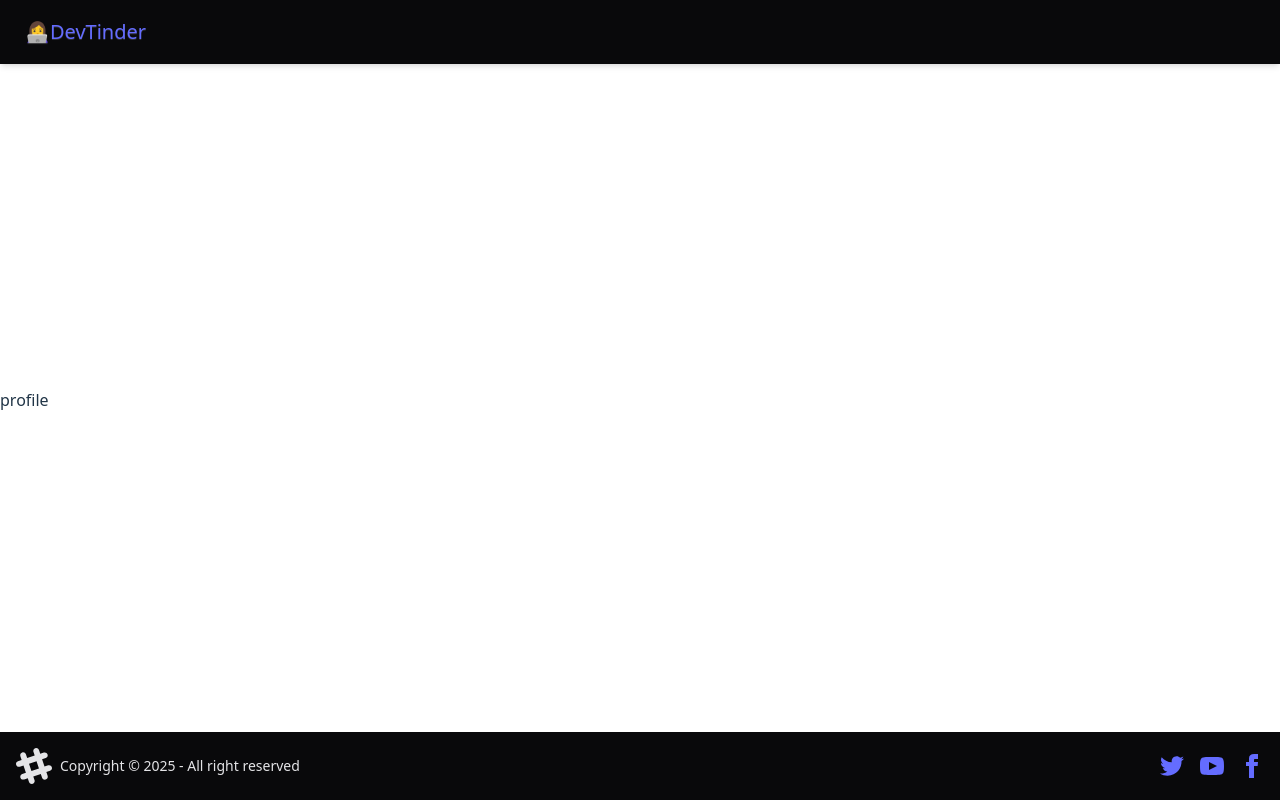
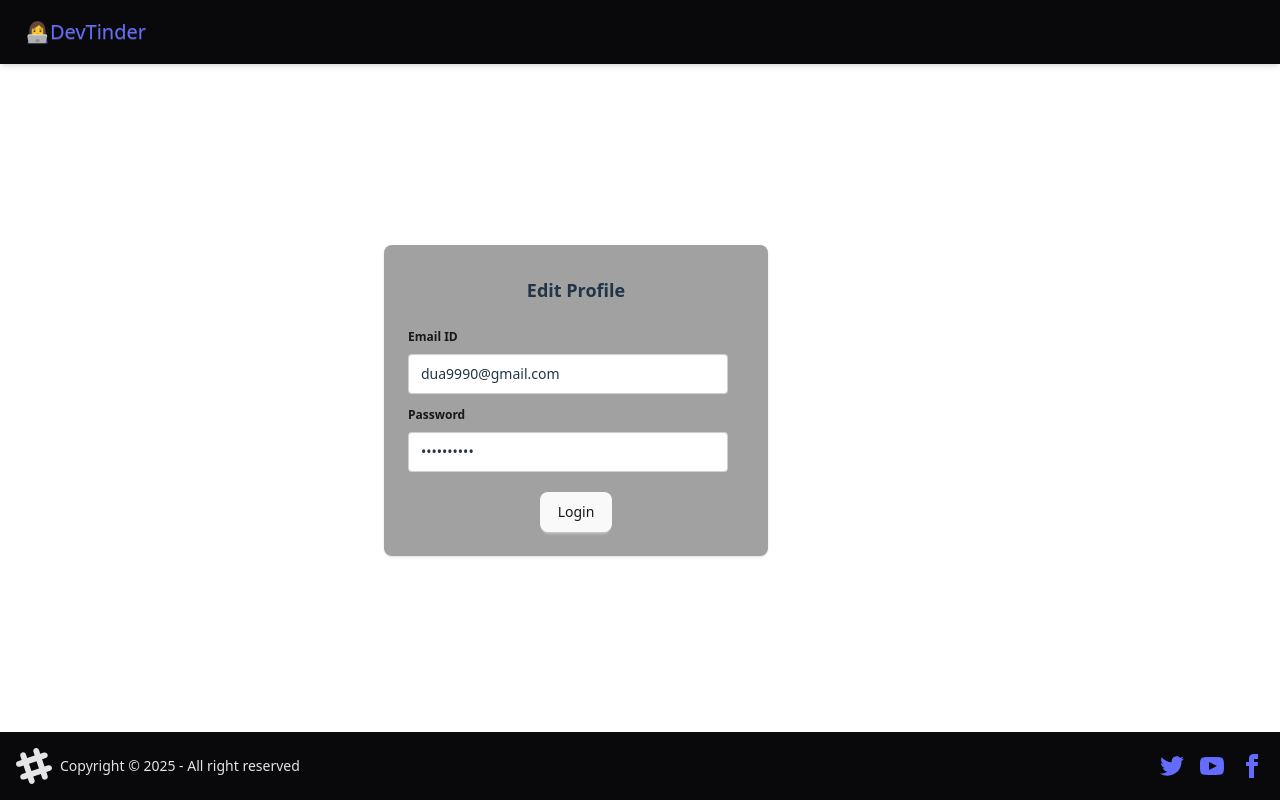
Before and after one commit to Kanchan9540/Dev-tinder-frontned, a React (Vite) app: page /profile in a window 1280 px wide. Built offline with nearby package versions, Linux system fonts and the light colour scheme; no server answers.

Commit message:
Build the userCard on feed

```diff
--- /dev/null
+++ b/src/Components/EditProfile.jsx
@@ -0,0 +1,44 @@
+import React from 'react';
+import { useState } from 'react';
+import UserCard from './UserCard';
+import axios from 'axios';
+import { BASE_URL } from '../Utils/constants';
+import { useDispatch } from 'react-redux';
+import { addUser } from '../Utils/userSlice';
+
+
+const EditProfile = () => {
+    const [emailId, setEmailId] = useState("dua9990@gmail.com");
+   const [password, setPassword] = useState("Dua@k21234");
+   const [error, setError] = useState("")
+   const dispatch = useDispatch();
+
+  return (
+    <div className='flex justify-center ml-96 top-0'>
+    <div className="card bg-neutral-400 w-96 shadow-sm">
+
+<div className="card-body">
+  <h2 className="card-title justify-center py-2">Edit Profile</h2>
+  <div>
+  <fieldset className="fieldset">
+  <legend className="fieldset-legend">Email ID</legend>
+  <input type="input" className="input" value={emailId}
+    onChange={(e) => setEmailId(e.target.value)} />  {/* // Binding the EmailId into the input box */}
+  </fieldset>
+  <fieldset className="fieldset">
+  <legend className="fieldset-legend">Password</legend>
+  <input type="password" className="input" value={password}
+  onChange={(e) => setPassword(e.target.value)} />
+  </fieldset>
+  </div>
+  <p className='text-red-500 '>{error}</p>
+  <div className="card-actions justify-center">
+    <button className="btn">Login</button>
+  </div>
+</div>
+</div>
+  </div>
+  )
+}
+
+export default EditProfile
--- a/src/Components/Feed.jsx
+++ b/src/Components/Feed.jsx
@@ -1,11 +1,43 @@
-import React from 'react'
+import axios from 'axios';
+import { useEffect } from 'react';
+import {BASE_URL} from "../Utils/constants";
+import { useDispatch, useSelector } from 'react-redux';
+import { addFeed } from '../Utils/feedSlice';
+import UserCard from './UserCard';
 
 const Feed = () => {
+  const feed = useSelector((store) => store.feed);
+  const dispatch = useDispatch();
+
+  const getFeed = async () => {
+    if (feed) return;
+    try {
+      const res = await axios.get(BASE_URL + "/feed", {
+        withCredentials: true,
+      });
+      dispatch(addFeed(res?.data?.data));
+
+    } catch (err) {
+      //TODO: handle error
+    }
+  };
+
+  useEffect(() => {
+    getFeed();
+  }, []);
+  if (!feed) return;
+
+  // if (feed.length <= 0)
+  //   return <h1 className="flex justify-center my-10">No new users founds!</h1>;
+
   return (
-    <div>
-      Feed
-    </div>
-  )
-}
+    feed && (
+   <div className='flex justify-center my-10'>
+    <UserCard user={feed[0]} />
+   </div>
+    )
+  );
+
+};
 
 export default Feed
--- a/src/Components/Profile.jsx
+++ b/src/Components/Profile.jsx
@@ -1,9 +1,10 @@
-import React from 'react'
+import React from 'react';
+import EditProfile from './EditProfile';
 
 const Profile = () => {
   return (
     <div>
-      profile
+     <EditProfile />
     </div>
   )
 }
--- /dev/null
+++ b/src/Components/UserCard.jsx
@@ -0,0 +1,40 @@
+import React from 'react'
+
+const UserCard = ({user}) => {
+    const { _id, firstName, lastName, photoUrl, age, gender, about } = user;
+
+  return (
+    <div className="card bg-base-300 w-96 shadow-sm">
+  <figure>
+    <img
+      src={user.photoUrl}
+      alt="Photo" />
+  </figure>
+  <div className="card-body">
+    <h2 className="card-title">{firstName + " " + lastName}</h2>
+    {age && gender && <p>{age + "," + gender}</p>}
+    <p>{about}</p>
+
+    <div className="card-actions justify-center my-4">
+
+      <button
+      className="btn bg-blue-600"
+      onClick={() => handleSendRequest("ignored", _id)}
+      >
+      ignored
+      </button>
+
+      <button
+            className="btn bg-pink-600"
+            onClick={() => handleSendRequest("interested", _id)}
+          >
+            Interested
+
+          </button>
+    </div>
+  </div>
+</div>
+  );
+};
+
+export default UserCard
--- a/src/Utils/appStore.js
+++ b/src/Utils/appStore.js
@@ -1,9 +1,11 @@
 import { configureStore } from "@reduxjs/toolkit";
 import userReducer from "./userSlice";
+import feedReducer from "./feedSlice"
 
 const appStore = configureStore({
     reducer: {
       user: userReducer,
+      feed: feedReducer,
     },
   });
 
--- /dev/null
+++ b/src/Utils/feedSlice.js
@@ -0,0 +1,17 @@
+import { createSlice } from "@reduxjs/toolkit";
+
+const feedSlice = createSlice({
+    name: "feed",
+  initialState: null,
+  reducers: {
+    addFeed: (state, action) => {
+      return action.payload;
+    },
+    removeFeed: (state, action) => null,
+
+    },
+
+});
+
+export const { addFeed, removeUserFromFeed } = feedSlice.actions;
+export default feedSlice.reducer;
```
Also changed, not shown: 1 other file (tests, documents, lock files or other folders).
